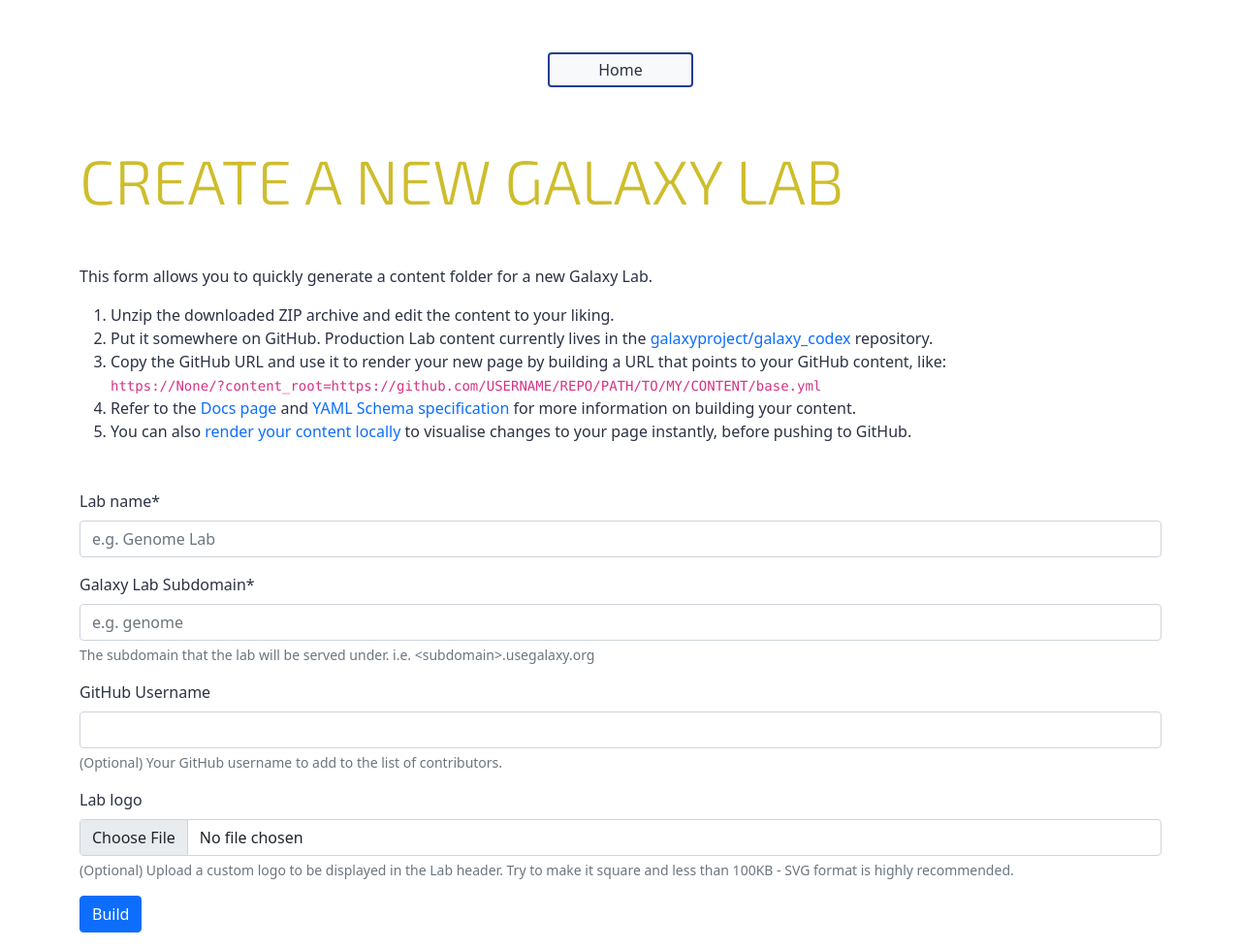
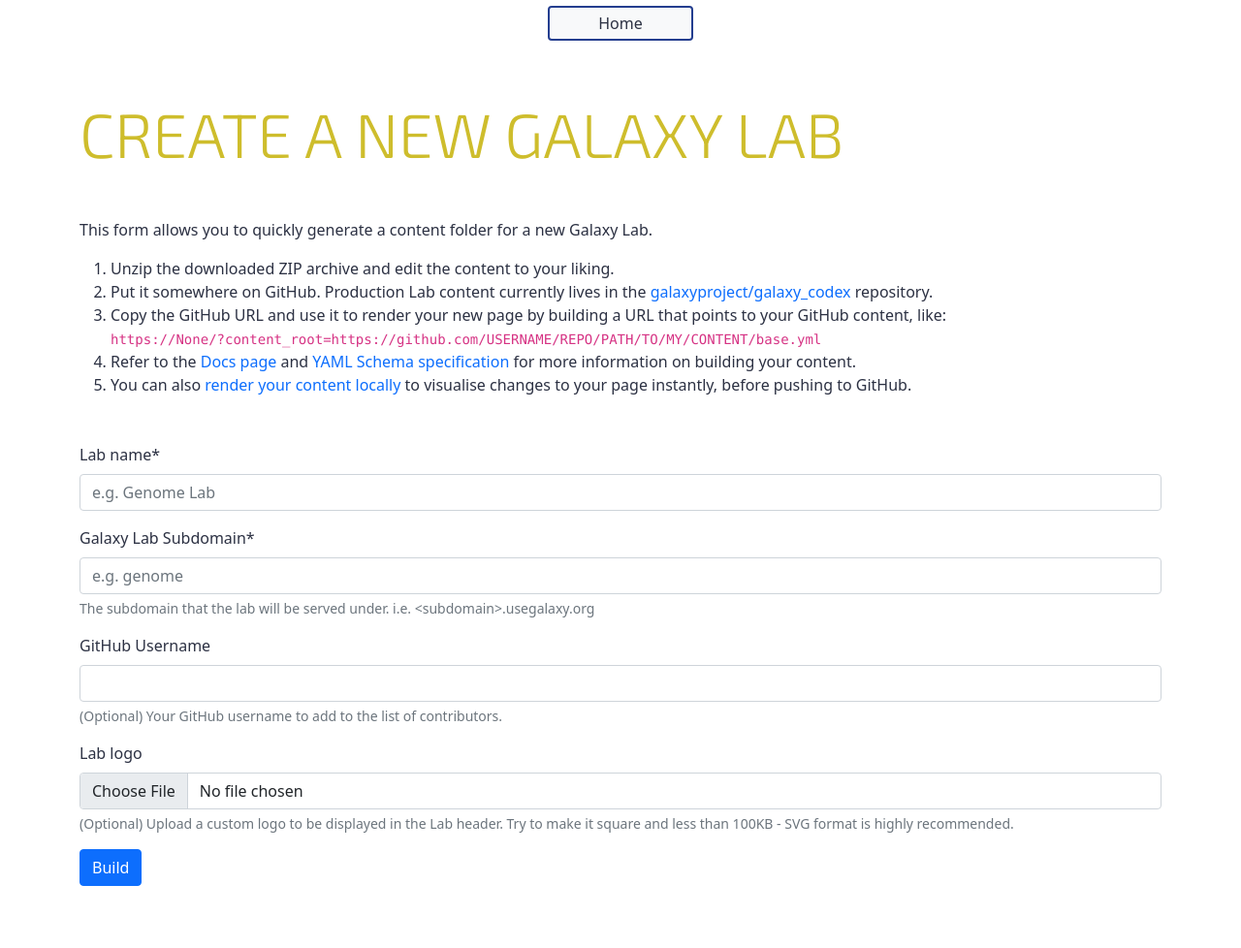
Before and after one commit to usegalaxy-au/galaxy-labs-engine, a Django app: page /bootstrap in a window 1280 px wide. Shown: the whole page at 97% size. After the commit the page ends 914 px from the top, so only its background shows below. Run offline with Django 5.2, Linux system fonts and the light colour scheme; parts of the project's set-up code (start-up, migrations or seed data) failed here and were passed over; some libraries are stand-ins or nearby versions.

Commit message:
Reduce lab page body padding

```diff
--- a/app/labs/static/labs/css/main.css
+++ b/app/labs/static/labs/css/main.css
@@ -8,7 +8,7 @@
 }
 body {
   color: var(--color-dark);
-  padding: 6rem 2rem 1rem 2rem;
+  padding: 3rem 2rem 1rem 2rem;
   min-width: calc(99vw - 2rem);
 }
 h1 {
```
